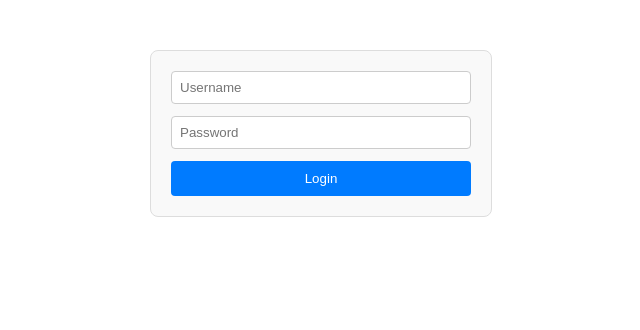
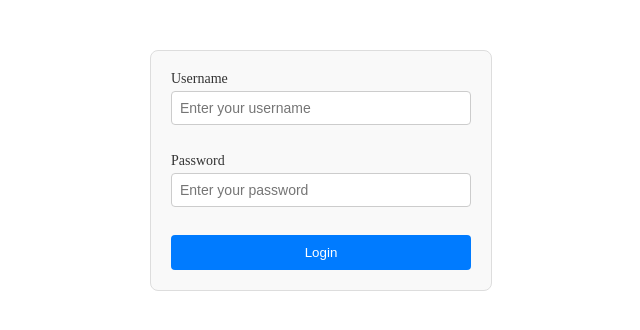
Before and after one commit to Goonzuu/login-form-refactor, a React (Create React App) app: page / in a window 1280 px wide. Shown: the top 330 px of the page, without its empty margins (319-959 px from the left). Built offline with nearby package versions, Linux system fonts and the light colour scheme.

Commit message:
create custom Input to add reusable logic and modularize folders

```diff
--- a/src/App.tsx
+++ b/src/App.tsx
@@ -1,8 +1,8 @@
-import "./styles/styles.css";
-import LoginForm from './components/LoginForm';
+import LoginScreen from "./screens/Login/LoginScreen";
+
 
 function App() {
-  return <LoginForm />
+  return <LoginScreen />
 };
 
 export default App;
--- /dev/null
+++ b/src/components/CustomInput/CustomInput.tsx
@@ -0,0 +1,46 @@
+import React from "react";
+import "./styles.css";
+interface CustomInputProps {
+  type: string;
+  value: string;
+  onChange: (e: React.ChangeEvent<HTMLInputElement>) => void;
+  placeholder?: string;
+  name?: string;
+  label?: string;
+  className?: string;
+  error?: boolean;
+  errorMessage?: string;
+  disabled?: boolean;
+}
+
+const CustomInput: React.FC<CustomInputProps> = ({
+  type,
+  value,
+  onChange,
+  placeholder,
+  name,
+  label,
+  className = "",
+  error = false,
+  errorMessage = "",
+}) => {
+  return (
+    <div className={`custom-input-wrapper ${className}`}>
+      {label && <label htmlFor={name}>{label}</label>}
+      <input
+        id={name}
+        type={type}
+        value={value}
+        onChange={onChange}
+        placeholder={placeholder}
+        name={name}
+        className={`input-field ${error ? "input-error" : ""}`}
+      />
+      {error && errorMessage && (
+        <span className="input-error-message">{errorMessage}</span>
+      )}
+    </div>
+  );
+};
+
+export default CustomInput;
--- /dev/null
+++ b/src/components/CustomInput/styles.css
@@ -0,0 +1,28 @@
+.custom-input-wrapper {
+    display: flex;
+    flex-direction: column;
+    margin-bottom: 16px;
+  }
+
+  .custom-input-wrapper label {
+    font-size: 14px;
+    margin-bottom: 4px;
+    color: #333;
+  }
+
+  .input-field {
+    padding: 8px;
+    border: 1px solid #ccc;
+    border-radius: 4px;
+    font-size: 14px;
+  }
+
+  .input-error {
+    border-color: red;
+  }
+
+  .input-error-message {
+    color: red;
+    font-size: 12px;
+    margin-top: 4px;
+  }
--- a/src/components/LoginForm.tsx
+++ b/src/screens/Login/LoginScreen.tsx
@@ -1,8 +1,9 @@
 import { useState } from "react";
-import "../styles/styles.css";
-import doLogin from "../api/user.service";
+import "./styles.css";
+import doLogin from "../../api/user.service";
+import CustomInput from "../../components/CustomInput/CustomInput";
 
-const LoginForm = () => {
+const LoginScreen = () => {
     const [username, setUsername] = useState<string>("");
     const [password, setPassword] = useState<string>("");
     const [errors, setErrors] = useState<{ username?: string; password?: string }>({});
@@ -54,26 +55,31 @@ const LoginForm = () => {
     return (
         <form className="login_form" onSubmit={handleSubmit}>
             {formError && (
-                <div className="form-error-message">
+                <p className="form-error-message" role="alert">
                     {formError}
-                </div>
+                </p>
             )}
-            <input
+            <CustomInput
                 type="text"
-                placeholder="Username"
                 value={username}
                 onChange={(e) => setUsername(e.target.value)}
-                className={errors.username ? "error" : ""}
+                placeholder="Enter your username"
+                name="username"
+                label="Username"
+                error={Boolean(errors.username)}
+                errorMessage={errors.username}
             />
-            {errors.username && <span className="error-text">{errors.username}</span>}
-            <input
+
+            <CustomInput
                 type="password"
-                placeholder="Password"
                 value={password}
                 onChange={(e) => setPassword(e.target.value)}
-                className={errors.password ? "error" : ""}
+                placeholder="Enter your password"
+                name="password"
+                label="Password"
+                error={Boolean(errors.password)}
+                errorMessage={errors.password}
             />
-            {errors.password && <span className="error-text">{errors.password}</span>}
             <button type="submit" disabled={loading}>
                 {loading ? "Loading..." : "Login"}
             </button>
@@ -82,4 +88,4 @@ const LoginForm = () => {
     );
 };
 
-export default LoginForm;
+export default LoginScreen;
```
Also changed, not shown: src/screens/Login/styles.css (renamed from src/styles/styles.css).
